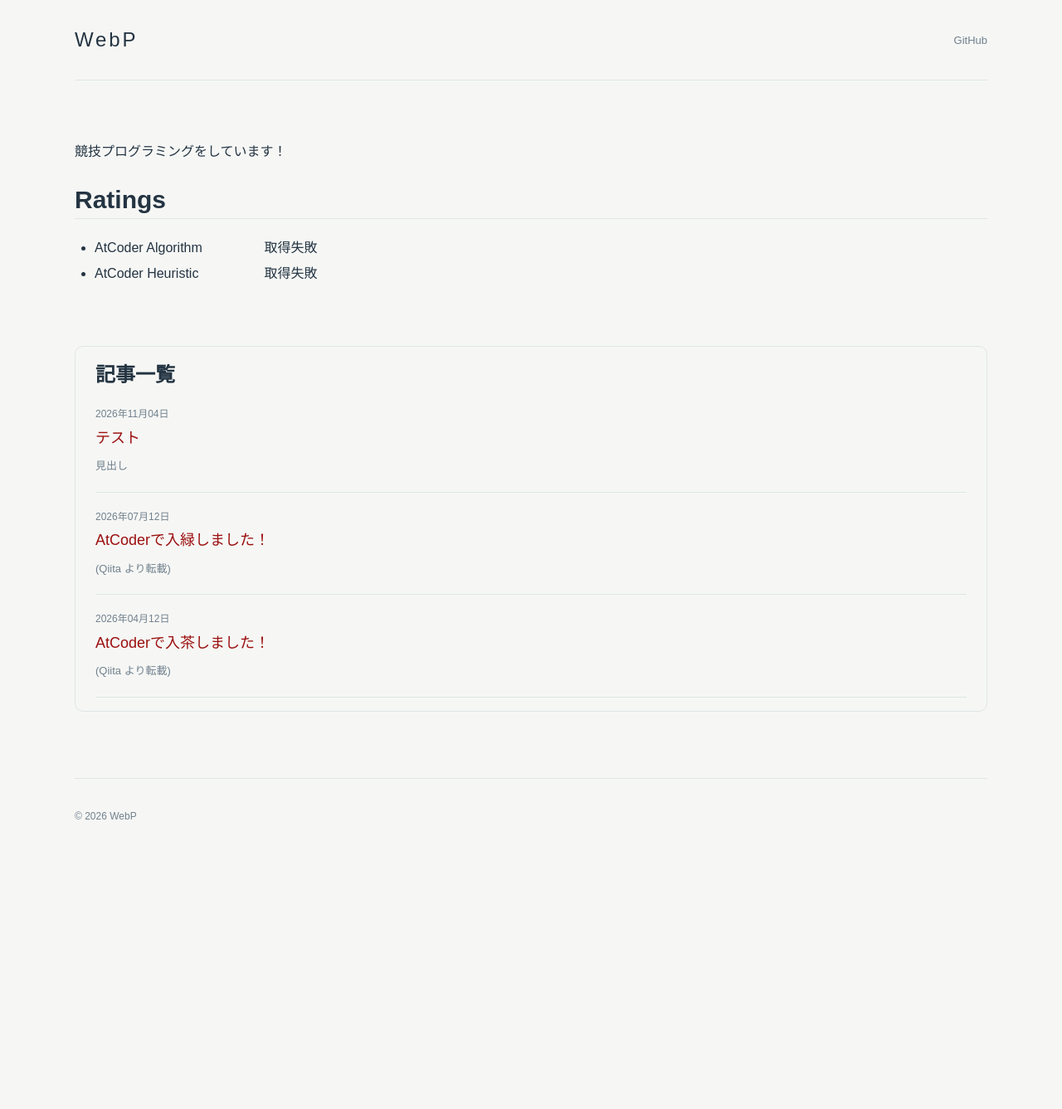
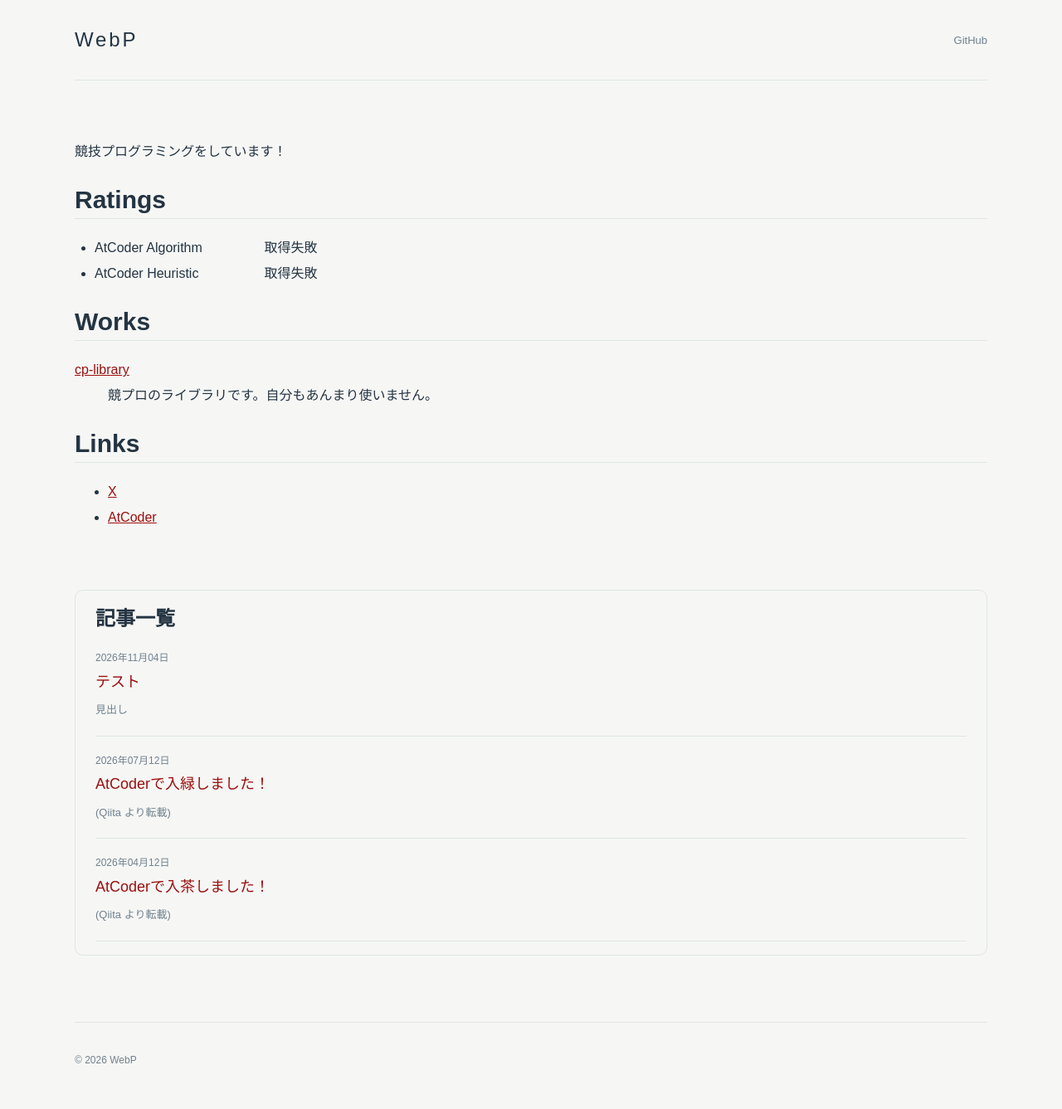
Before and after one commit to JPEG24/hp, a Jekyll site: the page built from index.md, in a window 1280 px wide. Shown: the whole page at 83% size. Built offline with Jekyll 4.4.1, drawn with Linux system fonts in a browser that asks for light colours; before the commit the page ends 1043 px from its top, so only the background shows below that.

Commit message:
ホーム

```diff
--- a/index.md
+++ b/index.md
@@ -16,3 +16,15 @@ title: ホーム
     <span id="atcoder-heur">Loading...</span>
   </li>
 </ul>
+
+# Works
+<dl>
+  <dt><a href="cp-library" target="_blank" rel="noopener noreferrer">cp-library</a></dt>
+  <dd>競プロのライブラリです。自分もあんまり使いません。</dd>
+</dl>
+
+# Links
+<ul class="link-list">
+  <li><a href="https://x.com/tgnfoh" target="_blank" rel="noopener noreferrer">X</a></li>
+  <li><a href="https://atcoder.jp/users/WebP" target="_blank" rel="noopener noreferrer">AtCoder</a></li>
+</ul>
```
